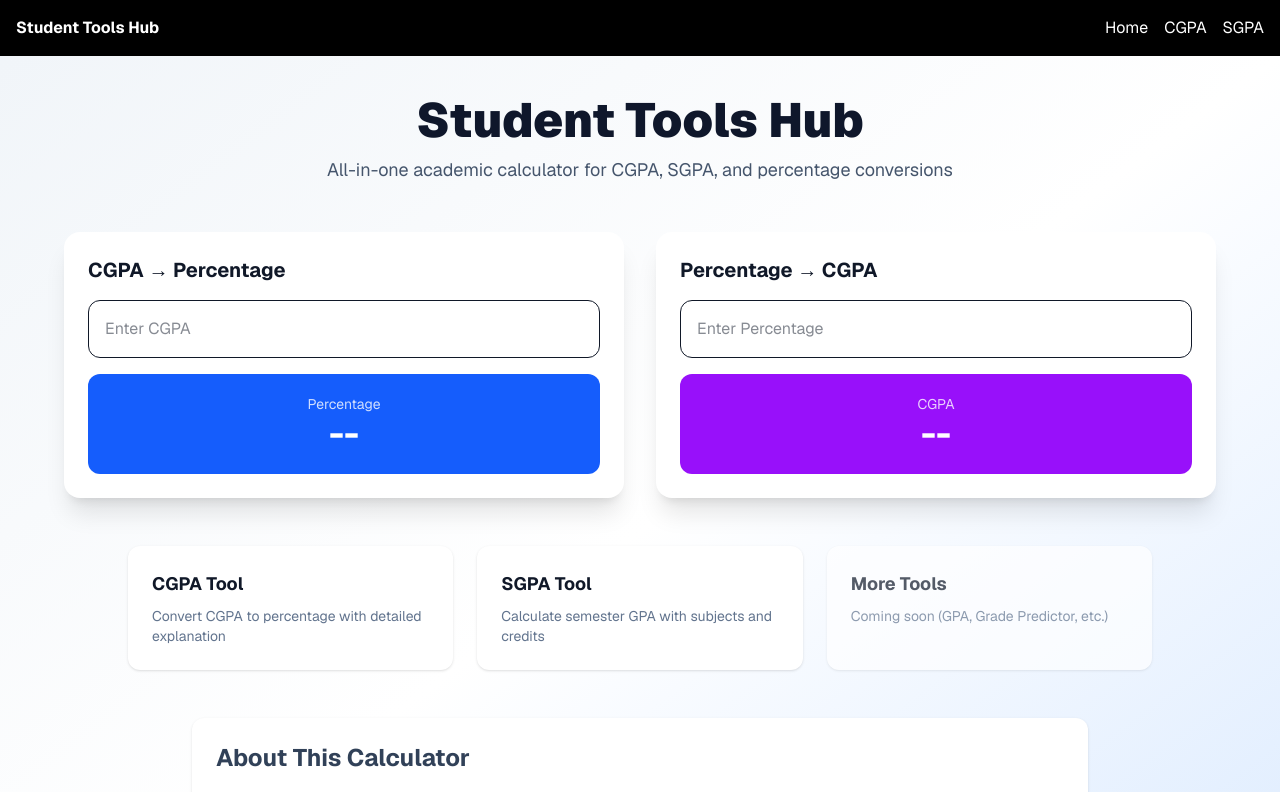
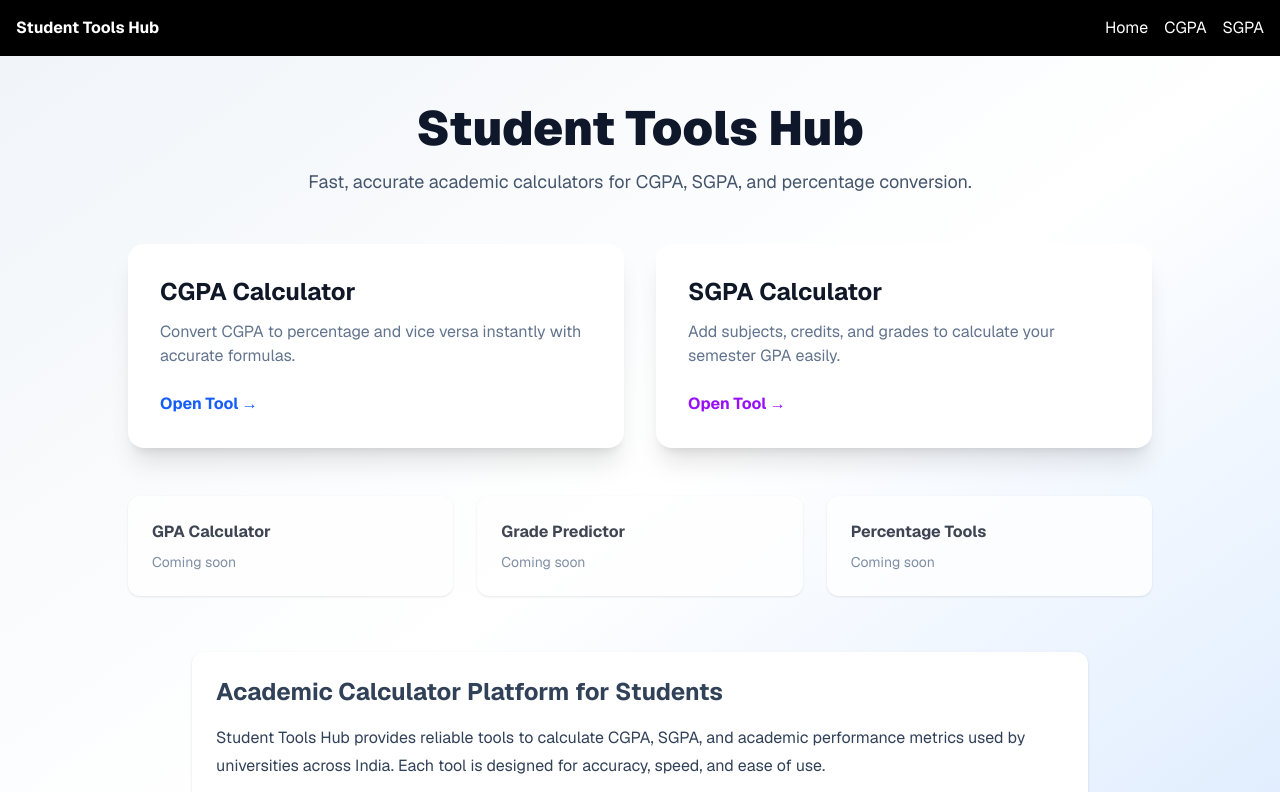
Before and after one commit to sanketdandgund14/student-tools-hub, a Next.js app: page / in a window 1280 px wide. Shown: the top 792 px of the page. Built offline with nearby package versions, Linux system fonts and the light colour scheme.

Commit message:
refactor: homepage converted to funnel design (removed calculators)

```diff
--- a/app/page.tsx
+++ b/app/page.tsx
@@ -1,143 +1,107 @@
 "use client";
 
 import Link from "next/link";
-import { useEffect, useState } from "react";
 
 export default function Home() {
-  const [cgpa, setCgpa] = useState("");
-  const [percentage, setPercentage] = useState("");
-  const [cgpaResult, setCgpaResult] = useState<number | null>(null);
-  const [percentageResult, setPercentageResult] = useState<number | null>(null);
-
-  // CGPA → %
-  useEffect(() => {
-    const v = parseFloat(cgpa);
-    if (!isNaN(v) && v >= 0 && v <= 10) {
-      setPercentageResult(v * 9.5);
-    } else {
-      setPercentageResult(null);
-    }
-  }, [cgpa]);
-
-  // % → CGPA
-  useEffect(() => {
-    const v = parseFloat(percentage);
-    if (!isNaN(v) && v >= 0 && v <= 100) {
-      setCgpaResult(v / 9.5);
-    } else {
-      setCgpaResult(null);
-    }
-  }, [percentage]);
-
   return (
-    <main className="min-h-screen bg-gradient-to-br from-slate-100 via-white to-blue-100 px-4 py-10">
+    <main className="min-h-screen bg-gradient-to-br from-slate-100 via-white to-blue-100 px-4 py-12">
 
       {/* HERO */}
-      <div className="max-w-6xl mx-auto text-center mb-12">
+      <div className="max-w-6xl mx-auto text-center">
         <h1 className="text-5xl font-black text-slate-900">
           Student Tools Hub
         </h1>
-        <p className="text-slate-600 mt-3 text-lg">
-          All-in-one academic calculator for CGPA, SGPA, and percentage conversions
+
+        <p className="text-slate-600 mt-4 text-lg max-w-2xl mx-auto">
+          Fast, accurate academic calculators for CGPA, SGPA, and percentage conversion.
         </p>
       </div>
 
-      {/* CALCULATORS */}
-      <div className="max-w-6xl mx-auto grid gap-8 md:grid-cols-2">
+      {/* TOOL CARDS */}
+      <div className="max-w-5xl mx-auto mt-12 grid gap-8 md:grid-cols-2">
 
-        {/* CGPA → % */}
-        <div className="bg-white p-6 rounded-2xl shadow-xl">
-          <h2 className="text-xl font-bold mb-4">
-            CGPA → Percentage
+        {/* CGPA TOOL */}
+        <Link href="/cgpa">
+          <div className="group bg-white p-8 rounded-2xl shadow-xl hover:shadow-2xl transition cursor-pointer">
+
+            <h2 className="text-2xl font-bold mb-3">
+              CGPA Calculator
             </h2>
 
-          <input
-            type="number"
-            placeholder="Enter CGPA"
-            value={cgpa}
-            onChange={(e) => setCgpa(e.target.value)}
-            className="w-full p-4 border rounded-xl mb-4"
-          />
+            <p className="text-slate-500 mb-6">
+              Convert CGPA to percentage and vice versa instantly with accurate formulas.
+            </p>
 
-          <div className="bg-blue-600 text-white p-5 rounded-xl text-center">
-            <p className="text-sm opacity-80">Percentage</p>
-            <h2 className="text-4xl font-bold">
-              {percentageResult !== null
-                ? `${percentageResult.toFixed(2)}%`
-                : "--"}
-            </h2>
+            <span className="text-blue-600 font-bold group-hover:underline">
+              Open Tool →
+            </span>
+
           </div>
-        </div>
+        </Link>
 
-        {/* % → CGPA */}
-        <div className="bg-white p-6 rounded-2xl shadow-xl">
-          <h2 className="text-xl font-bold mb-4">
-            Percentage → CGPA
+        {/* SGPA TOOL */}
+        <Link href="/sgpa">
+          <div className="group bg-white p-8 rounded-2xl shadow-xl hover:shadow-2xl transition cursor-pointer">
+
+            <h2 className="text-2xl font-bold mb-3">
+              SGPA Calculator
             </h2>
 
-          <input
-            type="number"
-            placeholder="Enter Percentage"
-            value={percentage}
-            onChange={(e) => setPercentage(e.target.value)}
-            className="w-full p-4 border rounded-xl mb-4"
-          />
+            <p className="text-slate-500 mb-6">
+              Add subjects, credits, and grades to calculate your semester GPA easily.
+            </p>
 
-          <div className="bg-purple-600 text-white p-5 rounded-xl text-center">
-            <p className="text-sm opacity-80">CGPA</p>
-            <h2 className="text-4xl font-bold">
-              {cgpaResult !== null
-                ? cgpaResult.toFixed(2)
-                : "--"}
-            </h2>
+            <span className="text-purple-600 font-bold group-hover:underline">
+              Open Tool →
+            </span>
+
           </div>
-        </div>
+        </Link>
 
       </div>
 
-      {/* MAIN TOOL LINKS */}
+      {/* FUTURE EXPANSION */}
       <div className="max-w-5xl mx-auto mt-12 grid gap-6 md:grid-cols-3">
 
-        <Link href="/cgpa">
-          <div className="bg-white p-6 rounded-xl shadow hover:shadow-lg cursor-pointer transition">
-            <h3 className="font-bold text-lg">CGPA Tool</h3>
+        <div className="bg-white p-6 rounded-xl shadow opacity-80">
+          <h3 className="font-bold">GPA Calculator</h3>
           <p className="text-sm text-slate-500 mt-2">
-              Convert CGPA to percentage with detailed explanation
+            Coming soon
           </p>
         </div>
-        </Link>
 
-        <Link href="/sgpa">
-          <div className="bg-white p-6 rounded-xl shadow hover:shadow-lg cursor-pointer transition">
-            <h3 className="font-bold text-lg">SGPA Tool</h3>
+        <div className="bg-white p-6 rounded-xl shadow opacity-80">
+          <h3 className="font-bold">Grade Predictor</h3>
           <p className="text-sm text-slate-500 mt-2">
-              Calculate semester GPA with subjects and credits
+            Coming soon
           </p>
         </div>
-        </Link>
 
-        <div className="bg-white p-6 rounded-xl shadow opacity-70">
-          <h3 className="font-bold text-lg">More Tools</h3>
+        <div className="bg-white p-6 rounded-xl shadow opacity-80">
+          <h3 className="font-bold">Percentage Tools</h3>
           <p className="text-sm text-slate-500 mt-2">
-            Coming soon (GPA, Grade Predictor, etc.)
+            Coming soon
           </p>
         </div>
 
       </div>
 
-      {/* SEO SECTION */}
-      <div className="max-w-4xl mx-auto mt-12 bg-white p-6 rounded-xl shadow text-slate-700">
+      {/* SEO CONTENT */}
+      <div className="max-w-4xl mx-auto mt-14 bg-white p-6 rounded-xl shadow text-slate-700">
+
         <h2 className="text-2xl font-bold mb-4">
-          About This Calculator
+          Academic Calculator Platform for Students
         </h2>
-        <p>
-          This platform provides accurate CGPA, SGPA, and percentage conversion tools
-          used by Indian universities. All calculations follow standard formulas like
-          CGPA × 9.5.
+
+        <p className="leading-7">
+          Student Tools Hub provides reliable tools to calculate CGPA, SGPA,
+          and academic performance metrics used by universities across India.
+          Each tool is designed for accuracy, speed, and ease of use.
         </p>
+
       </div>
 
-      {/* AD SPACE */}
+      {/* AD SLOT */}
       <div className="max-w-4xl mx-auto mt-8 p-6 border rounded text-center text-slate-400">
         Advertisement Space
       </div>
```
Lines whose indentation alone changed are shown as unchanged.
